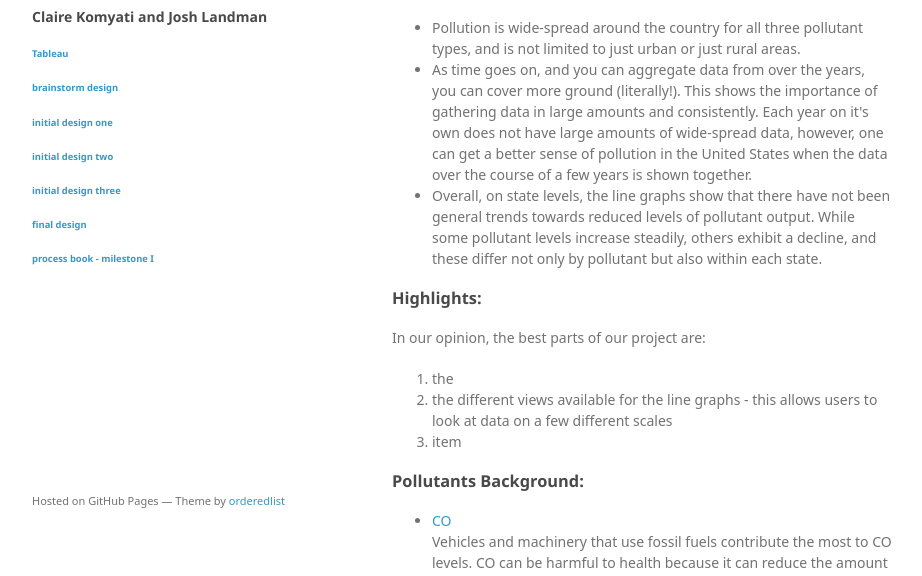
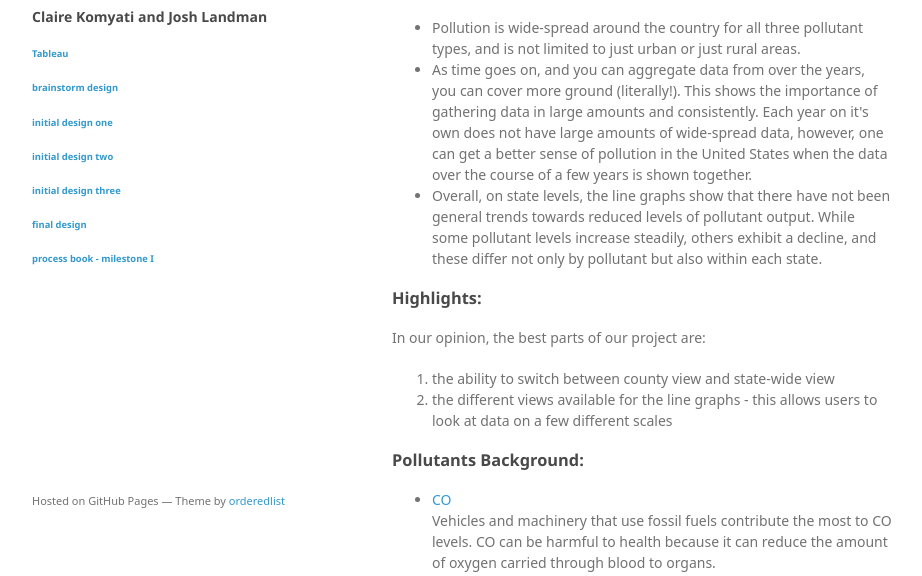
Before and after one commit to ckomyati/finalproject, a plain HTML site: page index.html in a window 1280 px wide. Shown: the part 220-796 px from the top of the page, without its empty margins (178-1100 px from the left). Drawn offline with Linux system fonts and the light colour scheme; a web font is replaced by a local one.

Commit message:
features cngd

```diff
--- a/index.html
+++ b/index.html
@@ -48,10 +48,8 @@
 
         <p>In our opinion, the best parts of our project are:</p>
         <ol>
-          <li> the  </li>
+          <li> the ability to switch between county view and state-wide view  </li>
           <li> the different views available for the line graphs - this allows users to look at data on a few different scales </li>
-          <li> item </li>
-
         </ol>
 
       <h3>
```
